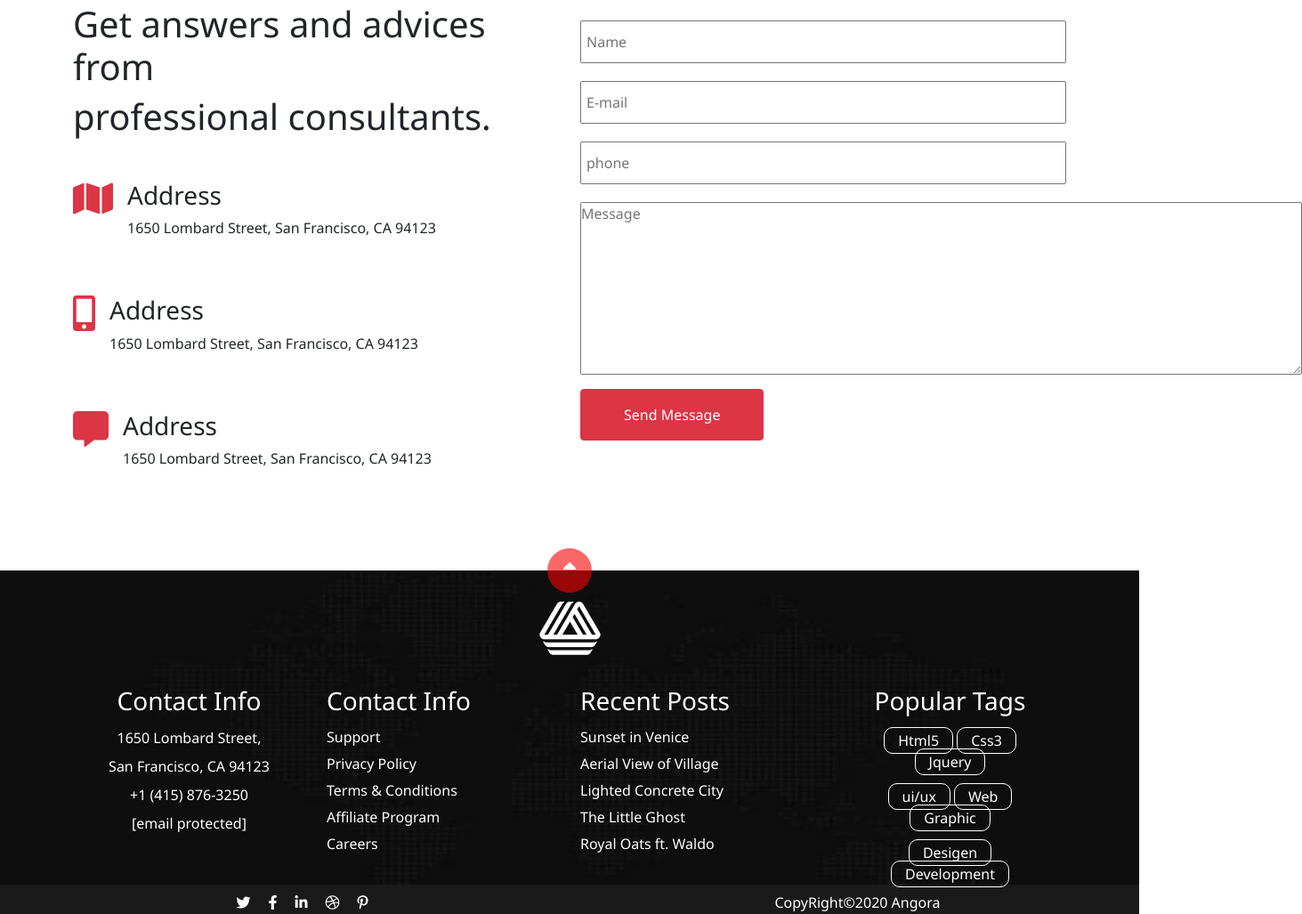
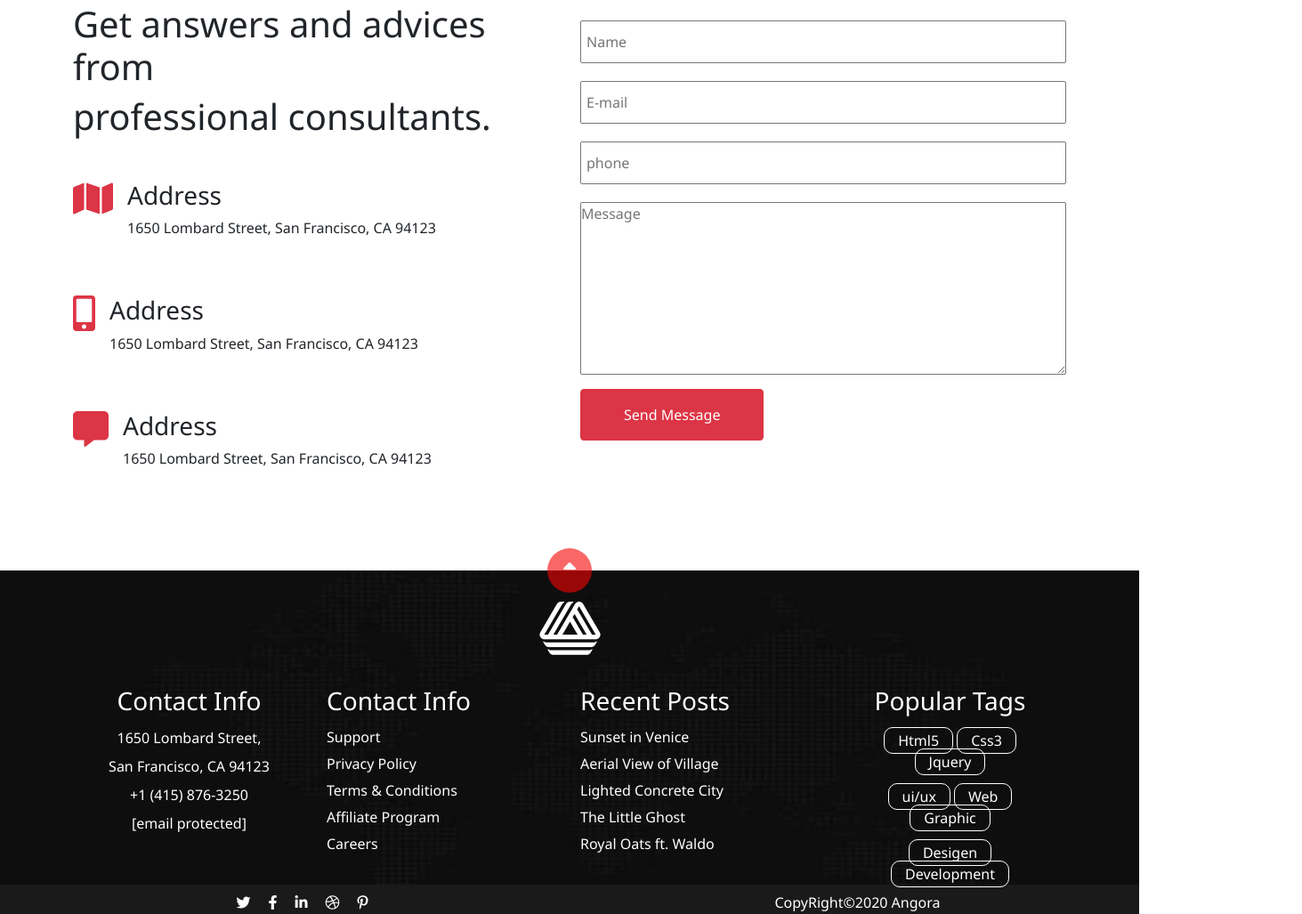
Before and after one commit to aliallam742/angora-, a plain HTML site: page index.html in a window 1280 px wide. Shown: the part 4221-5248 px from the top of the page at 89% size, 1463 px wide, since content can reach past the window. Drawn offline with Linux system fonts and the light colour scheme.

Commit message:
Update index.html

```diff
--- a/index.html
+++ b/index.html
@@ -382,7 +382,7 @@
                             <div>
                                 <form action="">
                                     <input type="text" placeholder="Name"><input type="email" placeholder="E-mail"><input type="text" placeholder="phone">
-                                    <textarea name="" id="" cols="86" rows="8" placeholder="Message"></textarea>
+                                    <textarea name="" id="" rows="8" style="width:100%"  placeholder="Message"></textarea>
                                     <button class="btn btn-danger py-3 px-5 my-3"> Send Message</button>
                                 </form>
                             </div>
```
